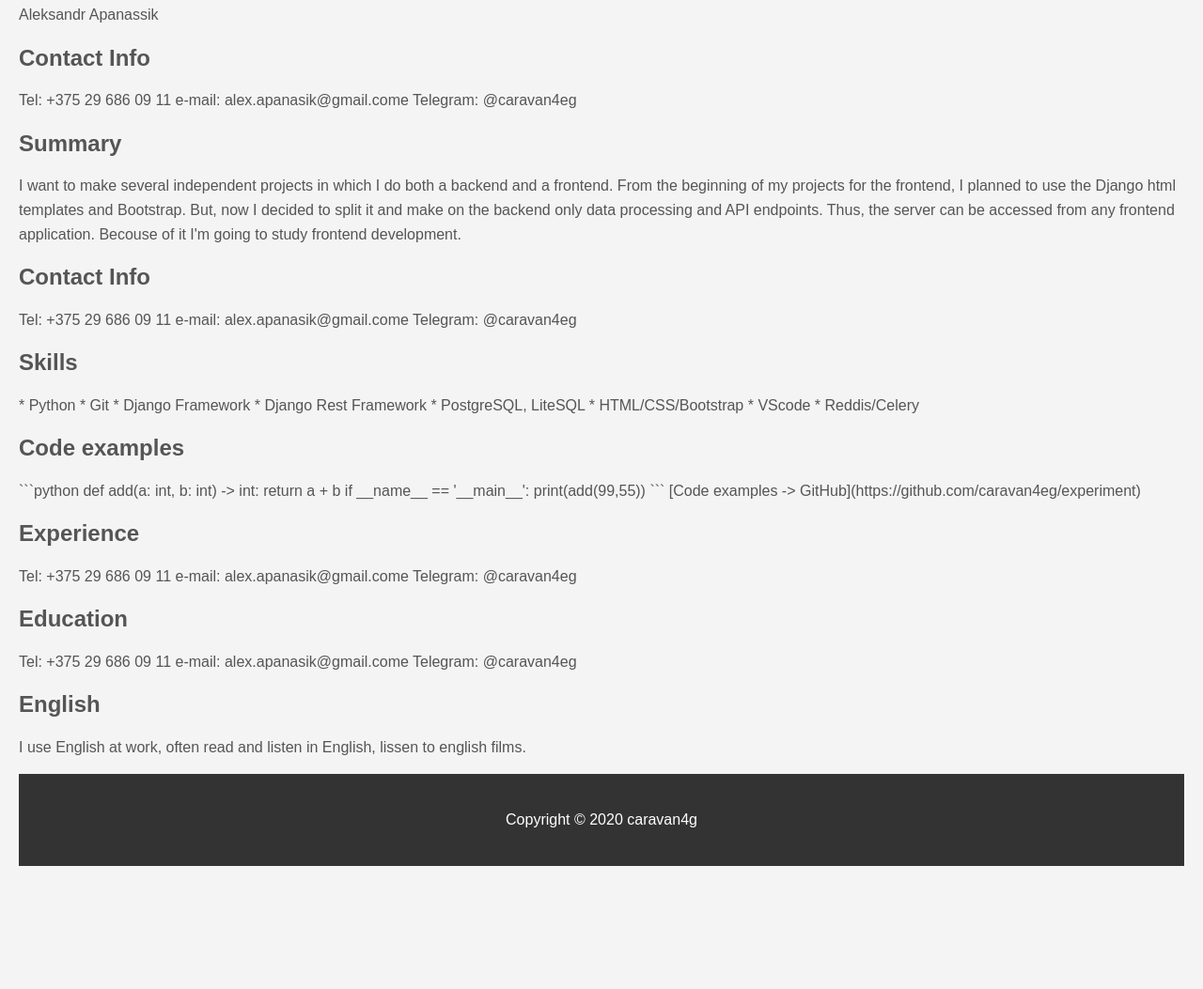
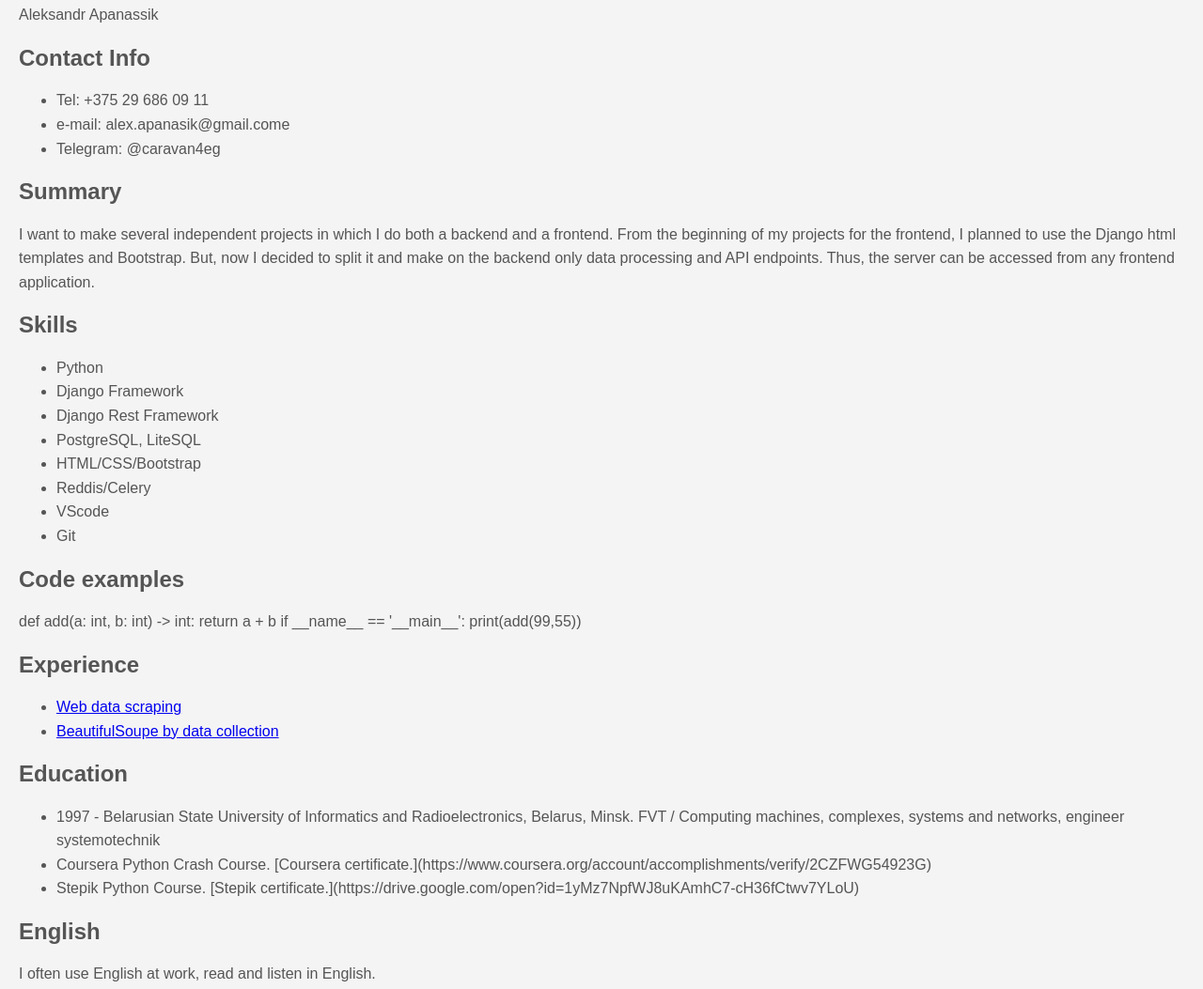
Before and after one commit to caravan4eg/rsschool-cv, a plain HTML site: page index.html in a window 1280 px wide. Shown: the part 346-1399 px from the top of the page at 94% size. Before the commit the page ends 1288 px from the top, so only its background shows below. Drawn offline with Linux system fonts and the light colour scheme.

Commit message:
fix: change markup

````diff
--- a/index.html
+++ b/index.html
@@ -30,68 +30,67 @@
 
         <section id="contact">
           <h2>Contact Info</h2>
-          <p>Tel: +375 29 686 09 11
-                    e-mail: alex.apanasik@gmail.come
-                    Telegram: @caravan4eg</p>
+          <ul>
+            <li>Tel: +375 29 686 09 11</li>
+            <li>e-mail: alex.apanasik@gmail.come</li>
+            <li>Telegram: @caravan4eg</li>
+
+          </ul>
+
         </section>
 
         <section id="summary">
           <h2>Summary</h2>
-          <p>I want to make several independent projects in which I do both a backend and a frontend.
-                    From the beginning of my projects for the frontend, I planned to use the Django html templates  and Bootstrap. But, now I decided to split it and make on the backend only data processing and API endpoints. Thus, the server can be accessed from any frontend  application.
-                    Becouse of it I'm going to study frontend development.</p>
-        </section>
-
-        <section id="name">
-          <h2>Contact Info</h2>
-          <p>Tel: +375 29 686 09 11
-                    e-mail: alex.apanasik@gmail.come
-                    Telegram: @caravan4eg</p>
-
+          <p>I want to make several independent projects in which I do both a backend and a frontend. From the beginning of my projects for the frontend, I planned to use the Django html templates  and Bootstrap. But, now I decided to split it and make on the backend only data processing and API endpoints. Thus, the server can be accessed from any frontend  application.</p>
         </section>
 
         <section id="skills">
           <h2>Skills</h2>
-          <p>* Python
-                    * Git
-                    * Django Framework
-                    * Django Rest Framework
-                    * PostgreSQL, LiteSQL
-                    * HTML/CSS/Bootstrap
-                    * VScode
-                    * Reddis/Celery</p>
+          <ul>
+            <li>Python</li>
+            <li>Django Framework</li>
+            <li>Django Rest Framework</li>
+            <li>PostgreSQL, LiteSQL</li>
+            <li>HTML/CSS/Bootstrap</li>
+            <li>Reddis/Celery</li>
+            <li>VScode</li>
+            <li>Git</li>
+          </ul>
         </section>
 
         <section id="code-ex">
             <h2>Code examples</h2>
-            <p>```python
-                    def add(a: int, b: int) -> int:
+            <p>def add(a: int, b: int) -> int:
                 return a + b
                   if __name__ == '__main__':
-                        print(add(99,55))
-                    ```
-                    [Code examples -> GitHub](https://github.com/caravan4eg/experiment)</p>
+                print(add(99,55))</p>
         </section>
 
         <section id="experience">
             <h2>Experience</h2>
-            <p>Tel: +375 29 686 09 11
-                      e-mail: alex.apanasik@gmail.come
-                      Telegram: @caravan4eg</p>
+            <ul>
+              <li>
+                <a href="https://github.com/caravan4eg/web_research">Web data scraping</a>
+                </li>
+              <li>
+                <a href="https://github.com/caravan4eg/web_scraping/blob/master/icetrade_BS.py">BeautifulSoupe by data collection</a>
+                </li>
+            </ul>
         </section>
 
         <section id="education">
             <h2>Education</h2>
-            <p>Tel: +375 29 686 09 11
-                      e-mail: alex.apanasik@gmail.come
-                      Telegram: @caravan4eg</p>
+            <ul>
+              <li> 1997 - Belarusian State University of Informatics and Radioelectronics, Belarus, Minsk. FVT / Computing machines, complexes, systems and networks, engineer systemotechnik</li>
+              <li>Coursera Python Crash Course. [Coursera certificate.](https://www.coursera.org/account/accomplishments/verify/2CZFWG54923G)</li>
+              <li>Stepik Python Course. [Stepik certificate.](https://drive.google.com/open?id=1yMz7NpfWJ8uKAmhC7-cH36fCtwv7YLoU)</li>
+            </ul>
         </section>
 
         <section id="english">
             <h2>English</h2>
-            <p>I use English at work, often read and listen in English, lissen to english films.</p>
+            <p>I often use English at work, read and listen in English.</p>
         </section>
-
 
       </main>
 
@@ -99,7 +98,6 @@
       <footer id="main-footer">
         <p>Copyright &copy; 2020 caravan4g</p>
       </footer>
-
     </div>
   </body>
 
````
Lines whose indentation alone changed are shown as unchanged.
